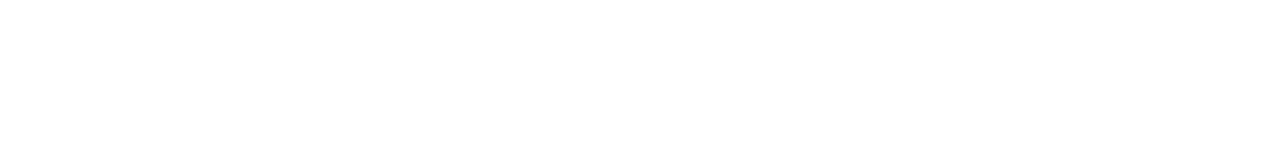
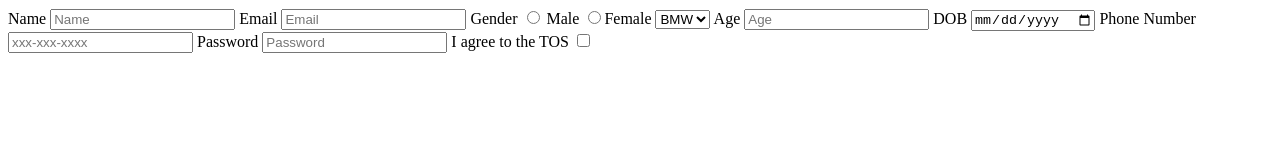
Before and after one commit to acciojob/signup-form-car-tanishkaverma43, a website: page main.html in a window 1280 px wide. Drawn offline with Linux system fonts and the light colour scheme.

Commit message:
created a submission

```diff
--- a/main.html
+++ b/main.html
@@ -7,6 +7,40 @@
 </head>
 
 <body>
+    <label for="name">Name</label>
+	<input placeholder="Name" type="text" id="name" required></input>
+
+	<label for="email">Email</label>
+	<input placeholder="Email" type="Email" id="email" required></input>
+
+	<label for="gender_m">Gender</label>
+	<input  type="radio" id="gender_m" name="gender" required>	Male</input>
+
+	<label for="gender_f"></label>
+	<input  type="radio" id="gender_f" name="gender"required>Female</input>
+
+	<select placeholder="--Please choose an option--" type="select" id="cars" required>
+		<option>BMW</option>
+		<option>audi</option>
+		<option>nano</option>
+	</select>
+
+	<label for="age">Age</label>
+	<input placeholder="Age" type="number" id="age" required></input>
+
+	<label for="dob">DOB</label>
+	<input  type="date" id="dob" required></input>
+
+	<label for="phone number">Phone Number</label>
+	<input placeholder="xxx-xxx-xxxx" type="Tel" id="tel"></input>
+
+	<label for="password">Password</label>
+	<input placeholder="Password" type="Password" id="password" required></input>
+
+	<label for="tos">I agree to the TOS</label>
+	<input type="checkbox" id="tos" required></input>
+
+
 	<!-- the entire body must be written by student -->
     <script type="text/javascript" src="./script.js">
 </script>
```
